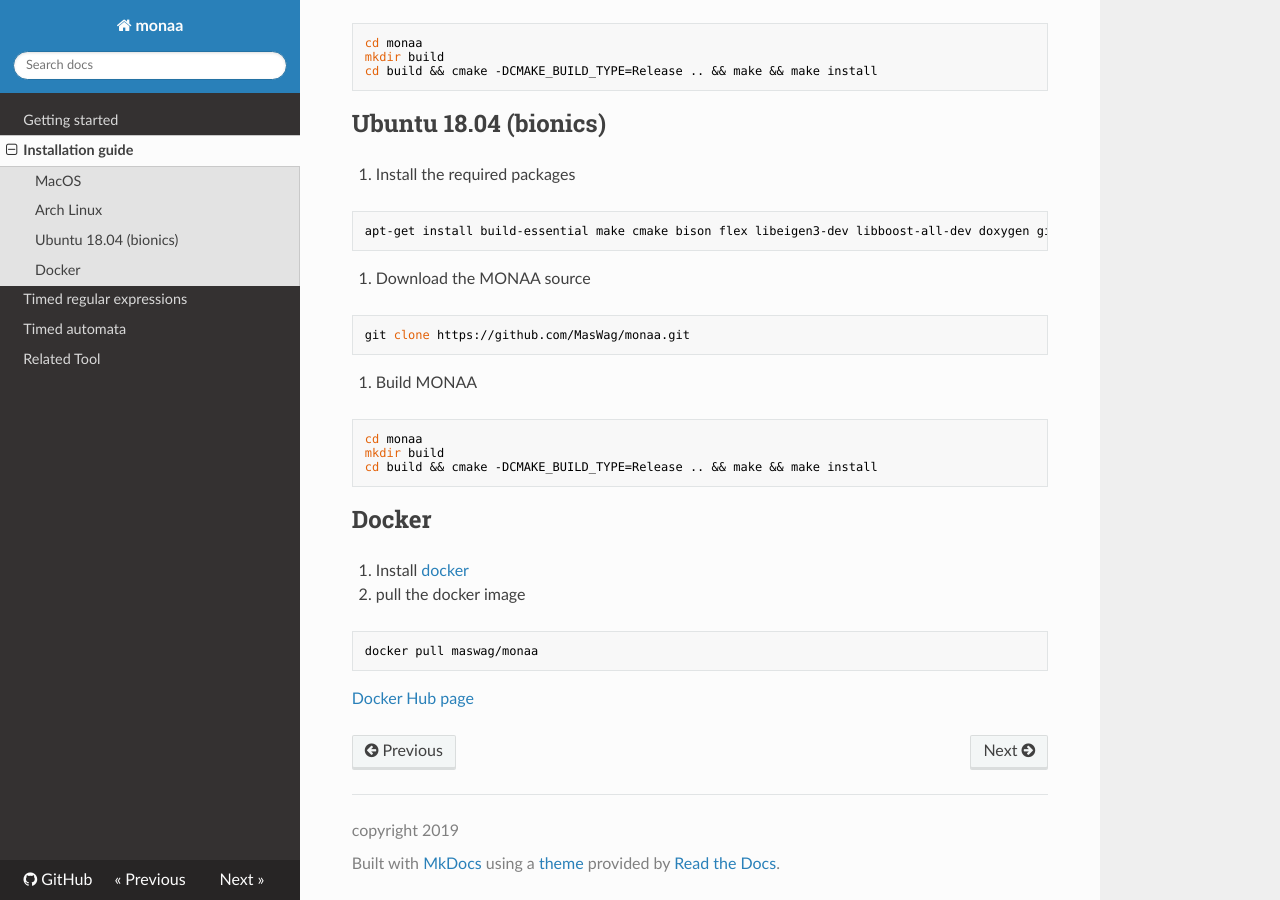
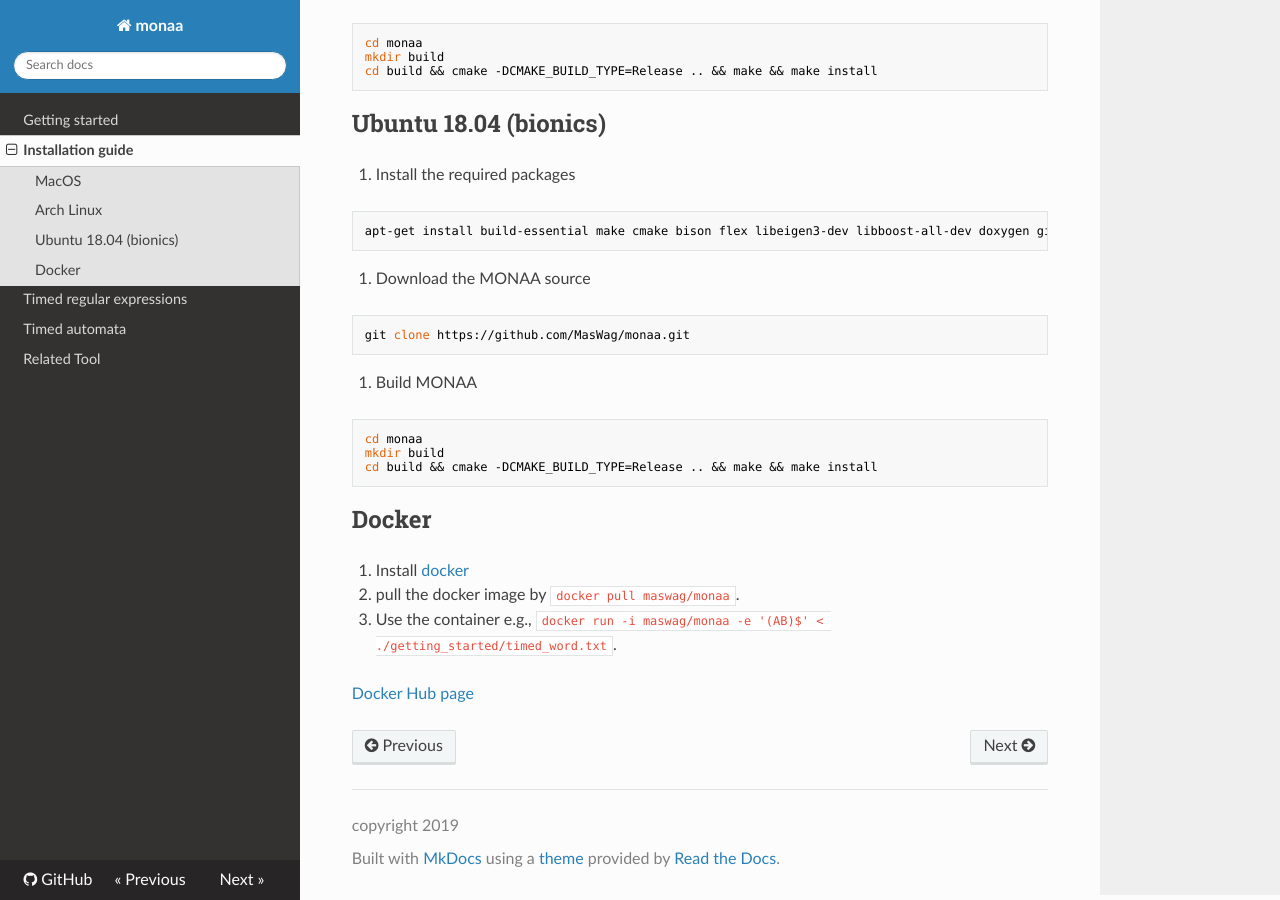
Before and after one commit to MasWag/monaa, an MkDocs documentation site: the page built from doc/install.md, in a window 1280 px wide and 900 px high, scrolled down 866 px. Built offline with MkDocs 1.6.1, drawn with Linux system fonts in a browser that asks for light colours; nearby versions of some CDN libraries.

Commit message:
added a usage of docker

````diff
--- a/doc/install.md
+++ b/doc/install.md
@@ -76,10 +76,8 @@
 
 1. Install [docker](https://www.docker.com/)
 
-2. pull the docker image
+2. pull the docker image by `docker pull maswag/monaa`.
 
-```bash
-docker pull maswag/monaa
-```
+3. Use the container e.g., `docker run -i maswag/monaa -e '(AB)$' < ./getting_started/timed_word.txt`.
 
 [Docker Hub page](https://cloud.docker.com/u/maswag/repository/docker/maswag/monaa)
````
